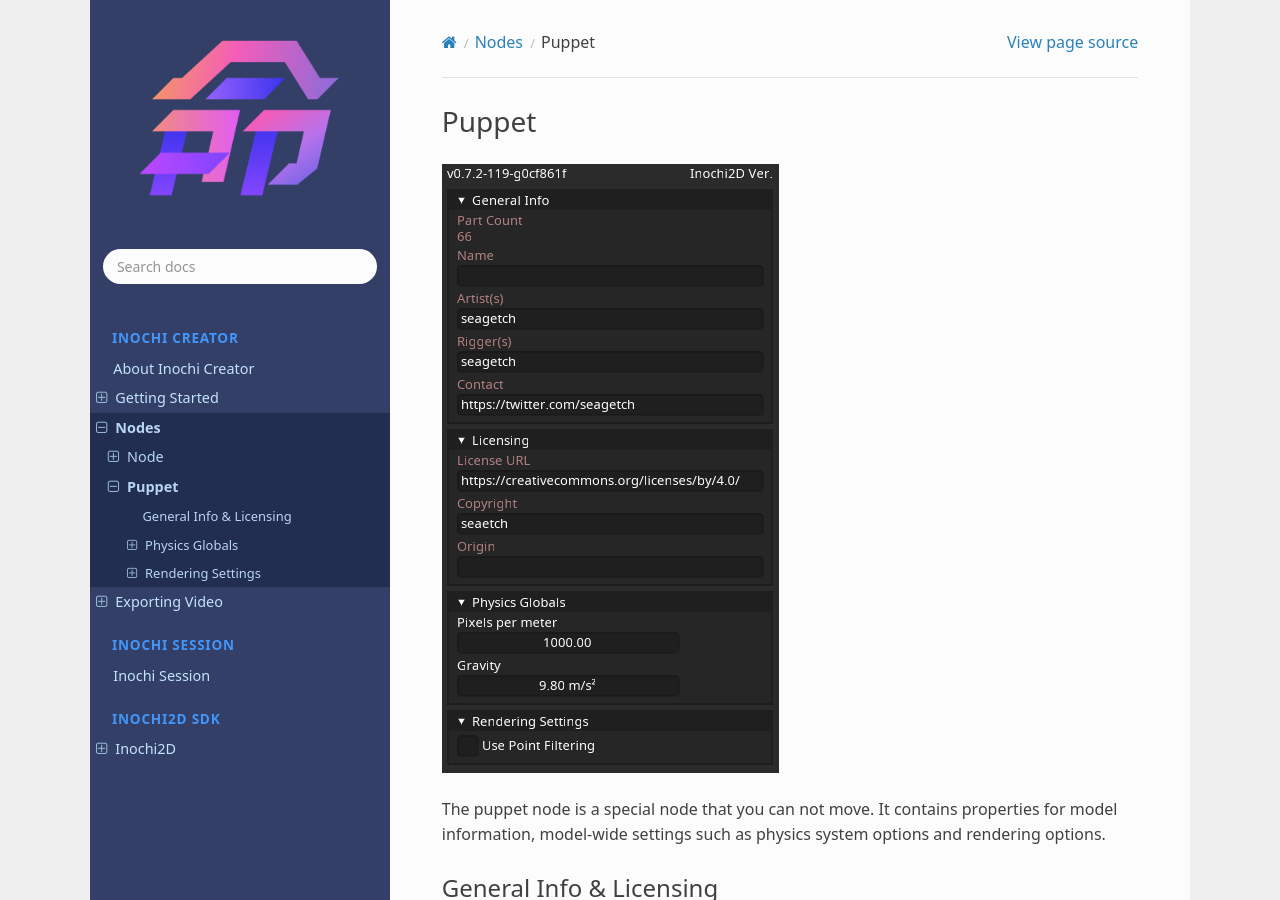
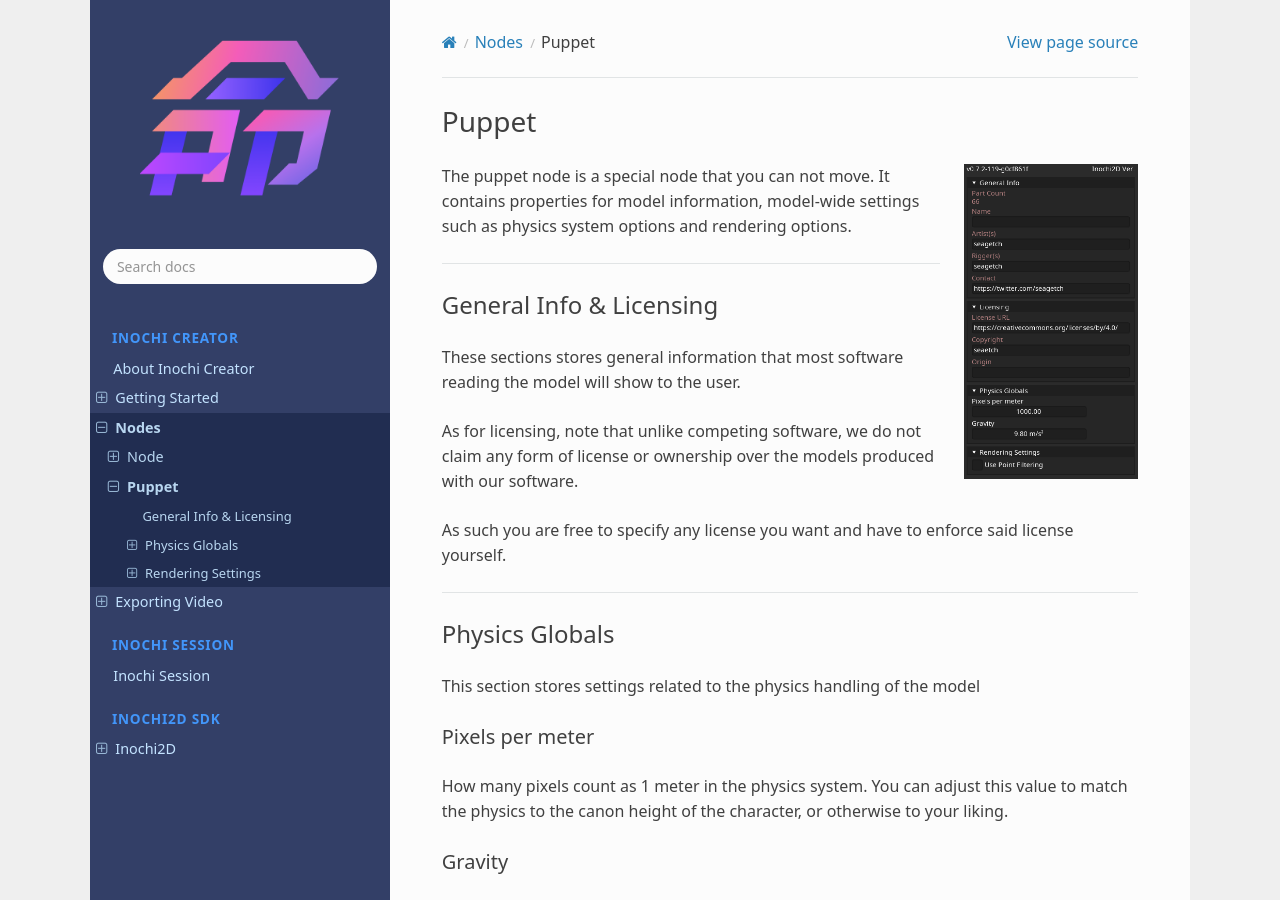
Before and after one commit to Inochi2D/inochi2d-docs, a Sphinx documentation site: the page built from docs/source/creator/nodes/puppet.rst, in a window 1280 px wide and 900 px high. Built offline with Sphinx 7.4.7 and the Read the Docs theme 2.0.0, drawn with Linux system fonts in a browser that asks for light colours.

Commit message:
Improve formatting for Puppet node docs

```diff
--- a/docs/source/creator/nodes/puppet.rst
+++ b/docs/source/creator/nodes/puppet.rst
@@ -3,8 +3,12 @@ Puppet
 ==========
 
 .. image:: img/puppet-content.png
+  :align: right
+  :width: 25%
 
 The puppet node is a special node that you can not move. It contains properties for model information, model-wide settings such as physics system options and rendering options.
+
+---------
 
 General Info & Licensing
 ------------------------
@@ -14,6 +18,8 @@ These sections stores general information that most software reading the model w
 As for licensing, note that unlike competing software, we do not claim any form of license or ownership over the models produced with our software.
 
 As such you are free to specify any license you want and have to enforce said license yourself.
+
+---------
 
 Physics Globals
 ---------------
@@ -30,6 +36,8 @@ Gravity
 
 How strong the gravity is for the model, by default it uses Earth gravity of 9.8 m/s squared.
 
+---------
+
 Rendering Settings
 ------------------
 
```
